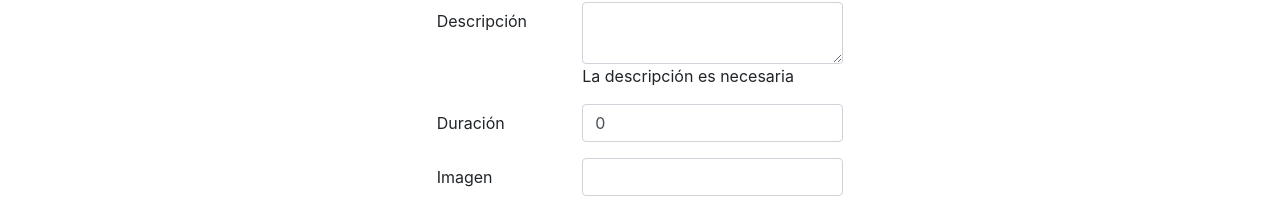
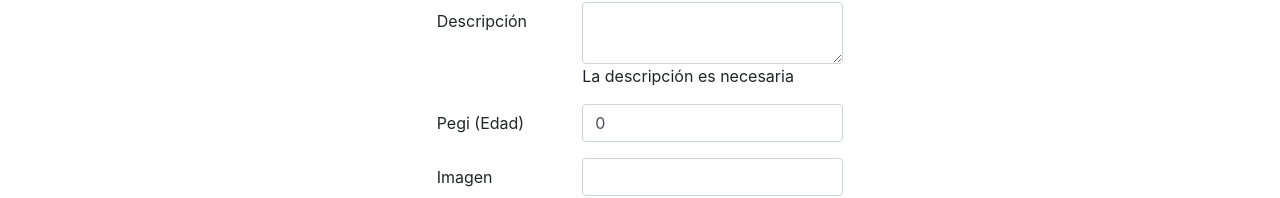
Before and after one commit to ProgramadorViking/kinoclient, an Angular app: page /films/new in a window 1280 px wide. Shown: the part 430-628 px from the top of the page. Built offline with nearby package versions, Linux system fonts and the light colour scheme; sample sign-in values are in the browser's storage.

Commit message:
Arreglando errores

```diff
--- a/src/app/components/film/film-edit/film-edit.component.html
+++ b/src/app/components/film/film-edit/film-edit.component.html
@@ -84,13 +84,13 @@
   </div>
   <!-- Pegi -->
   <div class="form-group row">
-    <label class="col-md-4 col-form-label">Duración</label>
+    <label class="col-md-4 col-form-label">Pegi (Edad)</label>
     <div class="col-md-8">
       <input class="form-control" type="number" min="0"
              formControlName="pegi" [(ngModel)]="film.pegi"
              [ngClass]="{'is-invalid': !forma.get('pegi').valid && forma.get('pegi').touched, 'is-valid': forma.get('pegi').valid && forma.get('pegi').touched}">
       <div class="form-control-feedback" *ngIf="forma.get('pegi').errors?.required">
-        Pegi (clasificacion por edad) es necesaria.
+        Pegi (clasificacion por edad) es necesaria, 0 es para todos los publicos.
       </div>
     </div>
   </div>
```
